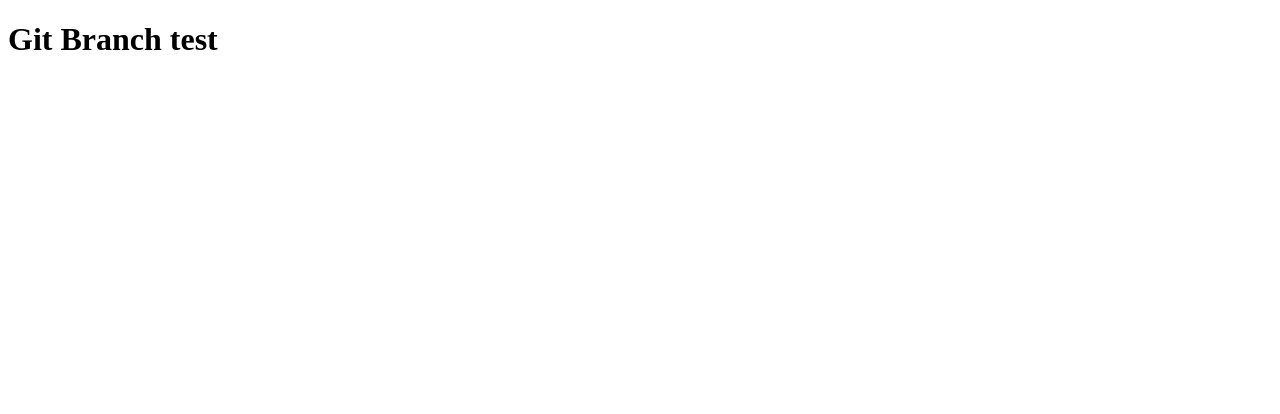
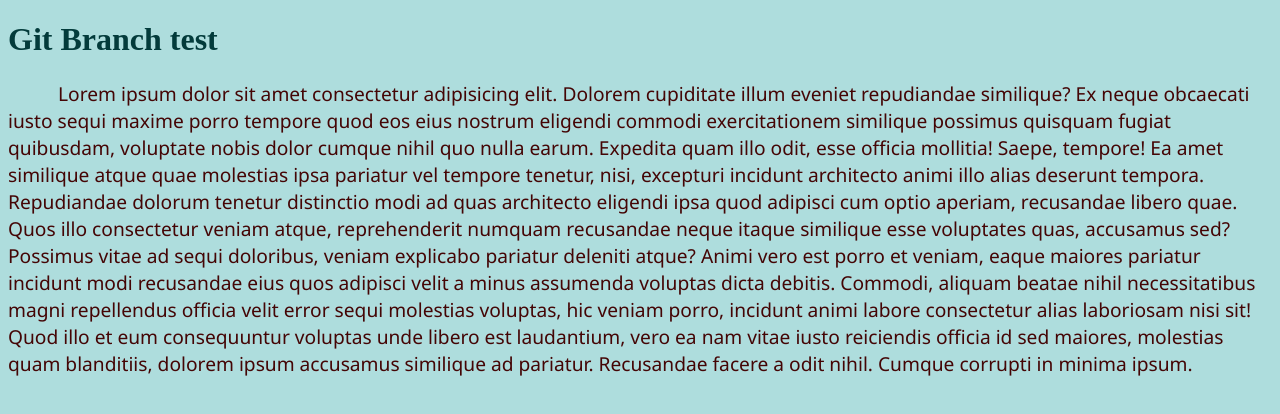
Before and after one commit to KRYPTONITErex/GitBranchTest, a plain HTML site: page index.html in a window 1280 px wide. Drawn offline with Linux system fonts and the light colour scheme.

Commit message:
edit the html

```diff
--- a/index.html
+++ b/index.html
@@ -4,8 +4,15 @@
     <meta charset="UTF-8">
     <meta name="viewport" content="width=device-width, initial-scale=1.0">
     <title>Document</title>
+    <link rel="stylesheet" href="style.css">
 </head>
 <body>
     <h1>Git Branch test</h1>
+
+    <div>
+        <p>
+            Lorem ipsum dolor sit amet consectetur adipisicing elit. Dolorem cupiditate illum eveniet repudiandae similique? Ex neque obcaecati iusto sequi maxime porro tempore quod eos eius nostrum eligendi commodi exercitationem similique possimus quisquam fugiat quibusdam, voluptate nobis dolor cumque nihil quo nulla earum. Expedita quam illo odit, esse officia mollitia! Saepe, tempore! Ea amet similique atque quae molestias ipsa pariatur vel tempore tenetur, nisi, excepturi incidunt architecto animi illo alias deserunt tempora. Repudiandae dolorum tenetur distinctio modi ad quas architecto eligendi ipsa quod adipisci cum optio aperiam, recusandae libero quae. Quos illo consectetur veniam atque, reprehenderit numquam recusandae neque itaque similique esse voluptates quas, accusamus sed? Possimus vitae ad sequi doloribus, veniam explicabo pariatur deleniti atque? Animi vero est porro et veniam, eaque maiores pariatur incidunt modi recusandae eius quos adipisci velit a minus assumenda voluptas dicta debitis. Commodi, aliquam beatae nihil necessitatibus magni repellendus officia velit error sequi molestias voluptas, hic veniam porro, incidunt animi labore consectetur alias laboriosam nisi sit! Quod illo et eum consequuntur voluptas unde libero est laudantium, vero ea nam vitae iusto reiciendis officia id sed maiores, molestias quam blanditiis, dolorem ipsum accusamus similique ad pariatur. Recusandae facere a odit nihil. Cumque corrupti in minima ipsum.
+        </p>
+    </div>
 </body>
 </html>
--- a/style.css
+++ b/style.css
@@ -1,3 +1,12 @@
 body{
-    background-color: teal;
+    background-color: rgb(174, 221, 221);
 }
+h1{
+    color: rgb(3, 59, 59);
+}
+p{
+    text-indent: 50px;
+    color: rgb(68, 5, 5);
+    font-size: larger;
+    font-family: 'Segoe UI', Tahoma, Geneva, Verdana, sans-serif;
+}
```
